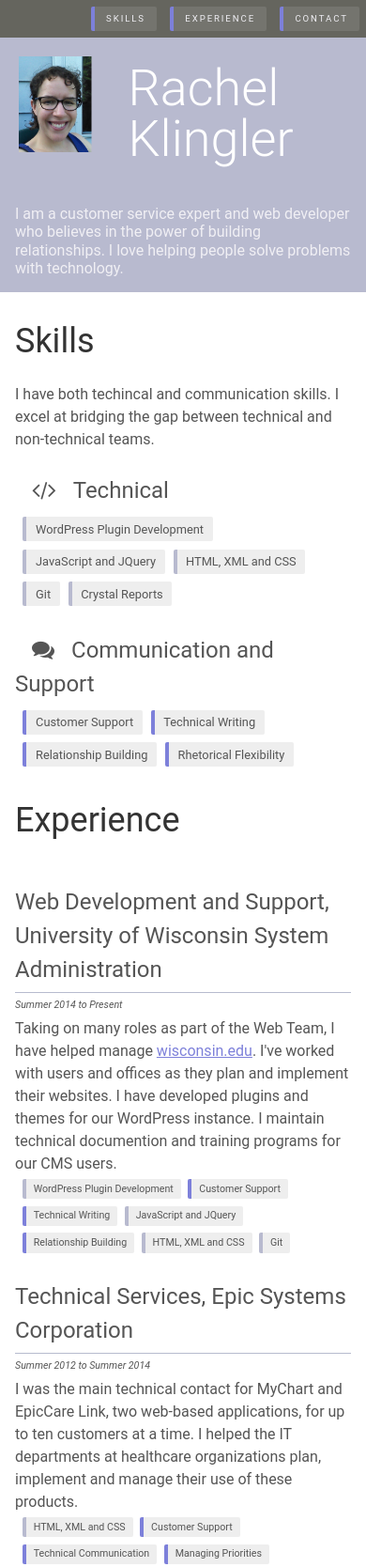
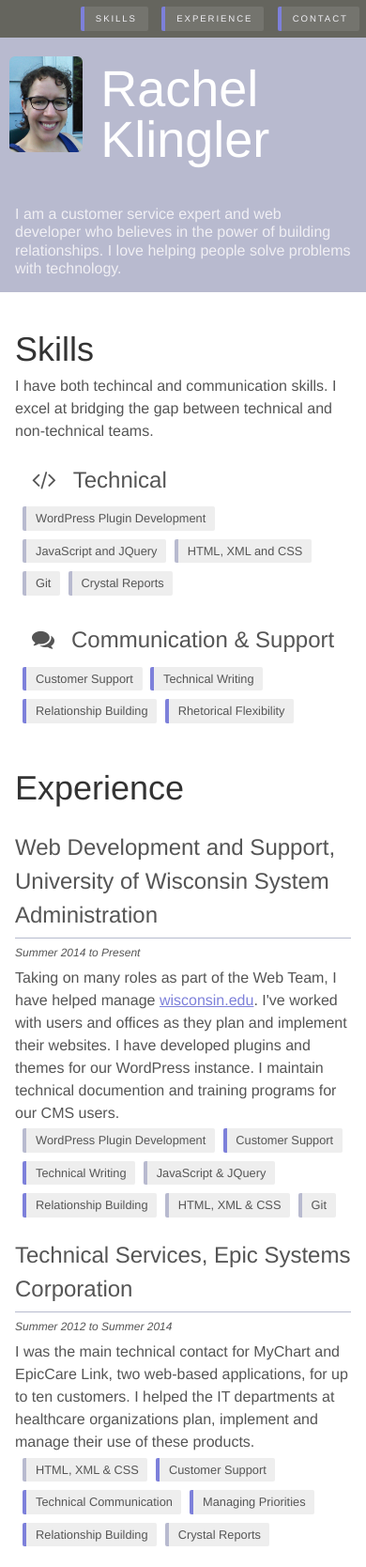
Before and after one commit to rmklingler/rmklingler.github.io, a plain HTML site: page index.html in a window 390 px wide. Shown: the top 1668 px of the page at 94% size. Drawn offline with Linux system fonts and the light colour scheme.

Commit message:
starting responsive styles

```diff
--- a/index.html
+++ b/index.html
@@ -3,7 +3,7 @@
 <head>
     <meta charset="UTF-8">
     <title>Rachel Klingler</title>
-    <meta name="description" content="Information on Rachel Klingler"></meta>
+    <meta name="description" content="Information on Rachel Klingler">
     <link rel="stylesheet" href='style.css' type='text/css'>
     <link rel="stylesheet" href="font-awesome-4.6.3/css/font-awesome.min.css">
 </head>
@@ -17,10 +17,14 @@
                     <li><a href="#contact">Contact</a></li>
                 </ul>
             </div>
+            <div class="head">
                 <img src='rachel.jpg' />
                 <h1>Rachel Klingler</h1>
                 <p>I am a customer service expert and web developer who believes in the power of building relationships. I love helping people solve problems with technology.</p>
+                <span></span>
+            </div>
         </header>
+        <article>
         <!--div class="section" id="about">
             <h2>About Me</h2>
             <p>I am a customer service expert and web developer who believes in the power of building relationships. I love helping people solve problems with technology.</p>
@@ -28,6 +32,8 @@
         <div class="section" id="skills">
             <h2>Skills</h2>
             <p>I have both techincal and communication skills. I excel at bridging the gap between technical and non-technical teams.</p>
+            <div class="group">
+                <div class="col ">
                     <h3><i class="fa fa-code"></i>Technical</h3>
                     <ul class="skills">
                         <li class="tech">WordPress Plugin Development</li>
@@ -36,13 +42,17 @@
                         <li class="tech">Git</li>
                         <li class="tech">Crystal Reports</li>
                     </ul>
-            <h3><i class="fa fa-comments"></i>Communication and Support</h3>
+                </div>
+                <div class="col">
+                    <h3><i class="fa fa-comments"></i>Communication &amp; Support</h3>
                     <ul class="skills">
                         <li class="comm">Customer Support</li>
                         <li class="comm">Technical Writing</li>
                         <li class="comm">Relationship Building</li>
                         <li class="comm">Rhetorical Flexibility</li>
                     </ul>
+                </div>
+            </div>
         </div>
         <div class="section experience" id="experience">
             <h2>Experience</h2>
@@ -54,18 +64,18 @@
                     <li class="tech">WordPress Plugin Development</li>
                     <li class="comm">Customer Support</li>
                     <li class="comm">Technical Writing</li>
-                    <li class="tech">JavaScript and JQuery</li>
+                    <li class="tech">JavaScript &amp; JQuery</li>
                     <li class="comm">Relationship Building</li>
-                    <li class="tech">HTML, XML and CSS</li>
+                    <li class="tech">HTML, XML &amp; CSS</li>
                     <li class="tech">Git</li>
                 </ul>
             </div>
             <div class="job">
                 <h3>Technical Services, Epic Systems Corporation</h3>
                 <aside>Summer 2012 to Summer 2014</aside>
-                <p>I was the main technical contact for MyChart and EpicCare Link, two web-based applications, for up to ten customers at a time. I helped the IT departments at healthcare organizations plan, implement and manage their use of these products.</p>
+                <p>I was the main technical contact for MyChart and EpicCare Link, two web-based applications, for up to ten customers. I helped the IT departments at healthcare organizations plan, implement and manage their use of these products.</p>
                 <ul class="skills">
-                    <li class="tech">HTML, XML and CSS</li>
+                    <li class="tech">HTML, XML &amp; CSS</li>
                     <li class="comm">Customer Support</li>
                     <li class="comm">Technical Communication</li>
                     <li class="comm">Managing Priorities</li>
@@ -83,12 +93,13 @@
                     <li class="comm">Rhetorical Flexibility</li>
                 </ul>
             </div>
-            <aside><a href=""><i class="fa fa-download"></i>Download my full resume</a></aside>
+            <button><a href=""><i class="fa fa-download"></i>Download my full resume</a></button>
         </div>
         <div class="section cf" id="contact">
             <h2>Contact</h2>
             <p>Contact me at <a href="rmklingler@gmail.com">rmklingler@gmail.com</a>.</p>
         </div>
+        </article>
 
         <footer>
 
--- a/style.css
+++ b/style.css
@@ -50,15 +50,15 @@ table {
 
 
 /*center*/
-body {
-  margin: 0 auto;
-  max-width: 50em;
+article , div.head {
+    margin: 0 auto;
+    max-width: 50em;
 }
 /*font family*/
-@import 'https://fonts.googleapis.com/css?family=Roboto:300,400,500';
+@import url(https://fonts.googleapis.com/css?family=Muli);
 
 body {
-  font-family: "Roboto", "Helvetica", "Arial", sans-serif;
+  font-family: "Muli", "Helvetica", "Arial", sans-serif;
 }
 /* spacing*/
 body {
@@ -66,12 +66,12 @@ body {
 }
 
 h2 {
-  padding: .25em 0em .5em;
+  padding: .5em 0em 0em;
   font-size:2.25em;
 }
 h3 {
-  font-size:1.5em;
-padding:1em 0 .25em
+    font-size:1.5em;
+    padding:.75em 0 .25em
 }
 /*Color & Contrast*/
 body {
@@ -94,9 +94,9 @@ ul.skills {
     list-style: none;
     padding-left: .25em;
     float:inherit;
+    display:table;
  }
 ul.skills li {
-    display: inline;
     margin: .35em;
     padding: .25em .75em;
     background: #eee;
@@ -106,7 +106,10 @@ ul.skills li {
     float: left;
     display: inline-block;
     border-radius: 2px;
-    font-size: .667em;
+    font-size: .8em;
+}
+ul.skills li:hover {
+    background-color:#ddd;
 }
 #skills ul.skills li {
     font-size: .8em;
@@ -129,7 +132,7 @@ ul.skills:after {
 .job aside{
     padding:.5em 0;
     font-style:italic;
-    font-size:.667em;
+    font-size:.75em;
 }
 .job h3 {
     margin-bottom: 0;
@@ -152,7 +155,8 @@ header img {
     border-radius: 6px;
     max-width: 200px;
     float:left;
-    padding: 1.25em 5% 1em ;
+    margin: 1.25em 2.5% 1em ;
+    display:block;
 
 }
 /* text styles*/
@@ -162,6 +166,14 @@ hearder p {    font-size: 1.75em; }http://www.modularscale.com/?1&em&1.5&web&tex
 }
 
 */
+header:before,
+header:after {
+	content:"";
+	display:table;
+}
+header:after {
+	clear:both;
+}
 header h1 {
     width: 60%;
     float: left;
@@ -170,7 +182,8 @@ header h1 {
     font-size:3.375em;
     font-weight: 300;
     line-height: 1;
-    padding: .5em 5% .5em ;
+    padding: .5em 2.5% .5em ;
+
 }
 header p {
     color:#f0eff4;
@@ -179,6 +192,14 @@ header p {
     left: 1em;
     top:.25em;
     clear:both;
+}
+@media (min-width: 611px) {
+  header p {
+        float:left;
+        width: 60%;
+        padding: .5em 2.5% .5em ;
+      clear:none
+    }
 }
 
 /* navigation */
@@ -228,3 +249,64 @@ footer {
     min-height: 300px;
     background-color:#eee
 }
+/* job listings */
+@media (min-width: 650px) {
+  .job  p {
+        float:left;
+        width: 60%;
+      padding-right: 2%;
+    }
+}
+
+button {
+    display: inline-block;
+    margin-top: 2em;
+    background: #ddd;
+    border: 0;
+    border-left: 4px solid #7d80da;
+    border-radius: 4px;
+    font-size: 1em;
+    height: 38px;
+    padding: 0 30px;
+    color: #555;
+    text-align: center;
+    font-weight: 600;
+    white-space: nowrap;
+    cursor: pointer;
+}
+button:hover {
+    background: #ccc;
+}
+
+/* Columns for Skills */
+
+.group {
+	clear: both;
+	padding: 0px;
+	margin: 0px;
+}
+.group:before,
+.group:after {
+    content:"";
+    display:table;
+}
+.group:after {
+    clear:both;
+}
+.group {
+    zoom:1; /* For IE 6/7 (trigger hasLayout) */
+}
+.col {
+	display: block;
+	float:left;
+	margin: 1% 0 1% 1.6%;
+    width: 49.2%
+}
+.col:first-child { margin-left: 0; } /* all browsers except IE6 and lower */
+
+@media only screen and (max-width: 580px) {
+	.col {
+		margin: 1% 0 1% 0%;
+        width: 100%;
+	}
+}
```
Lines whose indentation alone changed are shown as unchanged.
